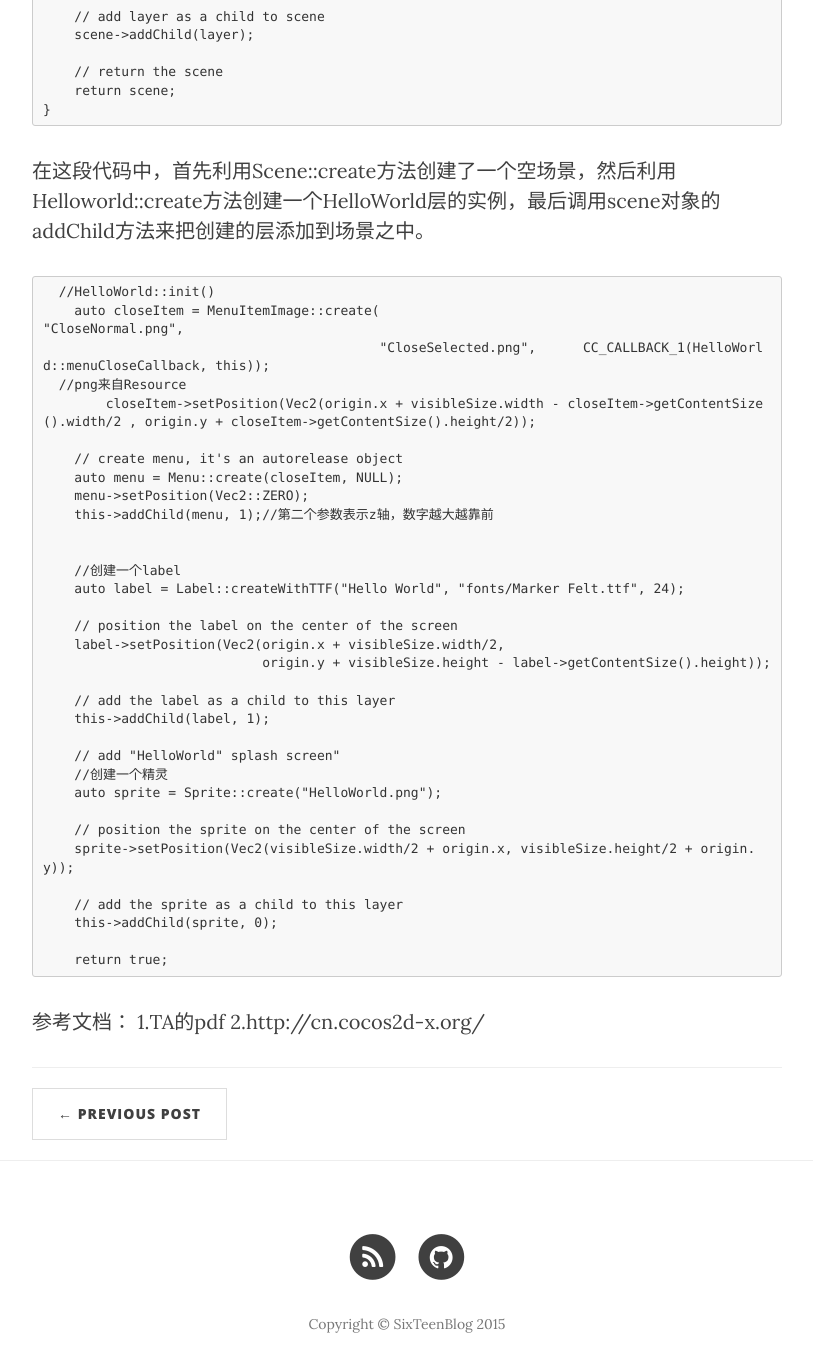
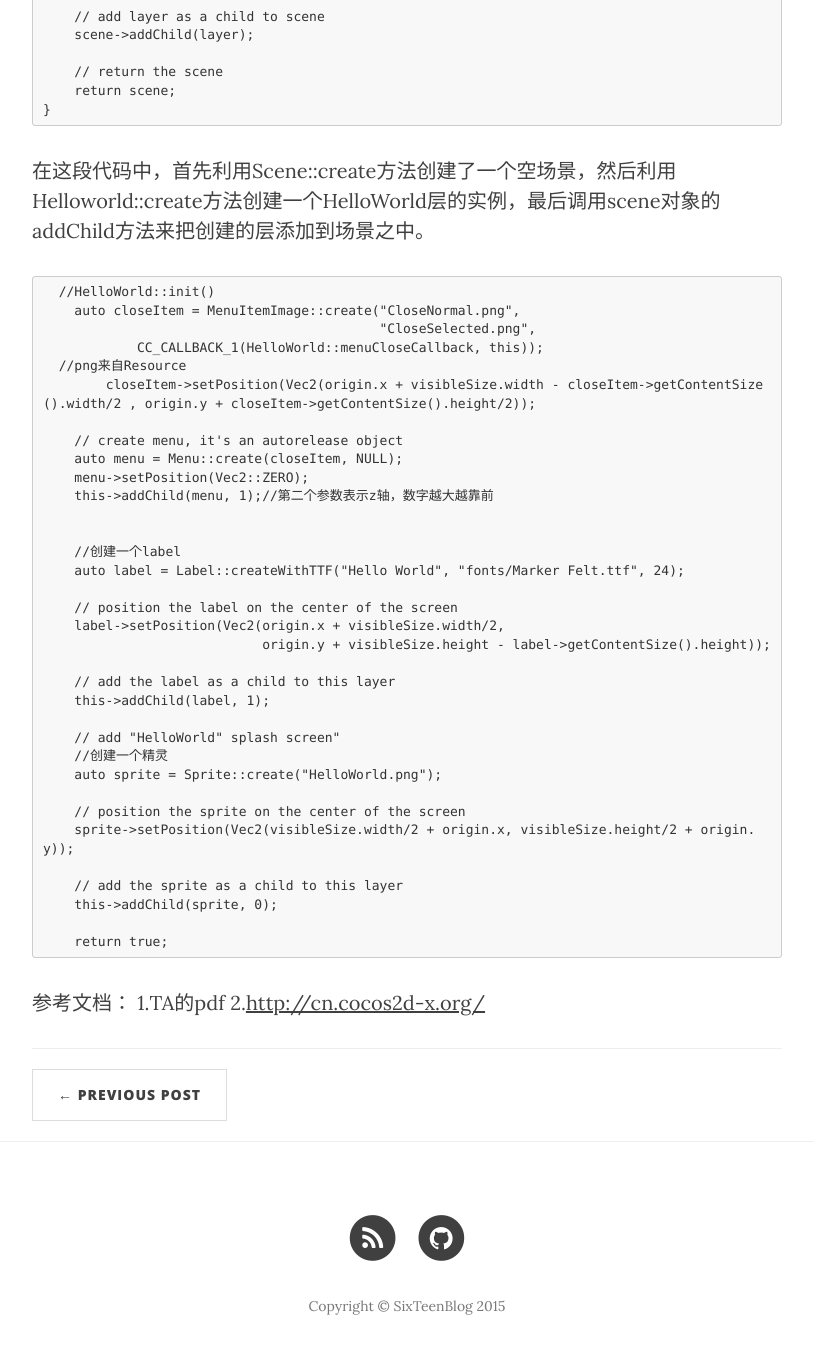
Before and after one commit to 16sixteen/16sixteen.github.io, a Jekyll site: the page built from _posts/2015-05-15-Cocos2d-x-study-1.markdown, in a window 1280 px wide and 1400 px high, scrolled down 2893 px. Shown: the top 1372 px of the window, without its empty margins (233-1046 px from the left). Built offline with Jekyll 4.4.1, drawn with Linux system fonts in a browser that asks for light colours; nearby versions of some CDN libraries; Markdown is read by kramdown in place of the engine named in the settings; some of the changed lines change nothing that is shown.

Commit message:
5.23.10.57
5.23.10.57

````diff
--- a/_posts/2015-05-15-Cocos2d-x-study-1.markdown
+++ b/_posts/2015-05-15-Cocos2d-x-study-1.markdown
@@ -136,8 +136,9 @@ Scene* HelloWorld::createScene()
 
 ```C++
   //HelloWorld::init()
-    auto closeItem = MenuItemImage::create(                                                                "CloseNormal.png",
-                                           "CloseSelected.png",      CC_CALLBACK_1(HelloWorld::menuCloseCallback, this));
+    auto closeItem = MenuItemImage::create("CloseNormal.png",
+                                           "CloseSelected.png",
+            CC_CALLBACK_1(HelloWorld::menuCloseCallback, this));
   //png来自Resource
 	closeItem->setPosition(Vec2(origin.x + visibleSize.width - closeItem->getContentSize().width/2 , origin.y + closeItem->getContentSize().height/2));
 
@@ -176,4 +177,4 @@ Scene* HelloWorld::createScene()
 
 参考文档：
 1.TA的pdf
-2.http://cn.cocos2d-x.org/
+2.[http://cn.cocos2d-x.org/](http://cn.cocos2d-x.org/)
````
